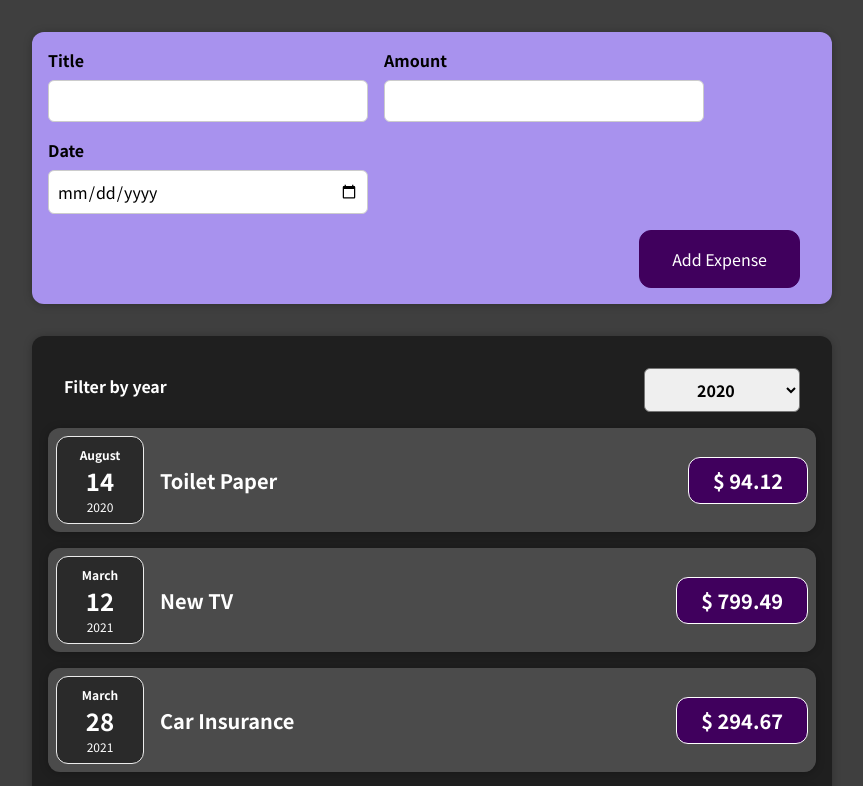
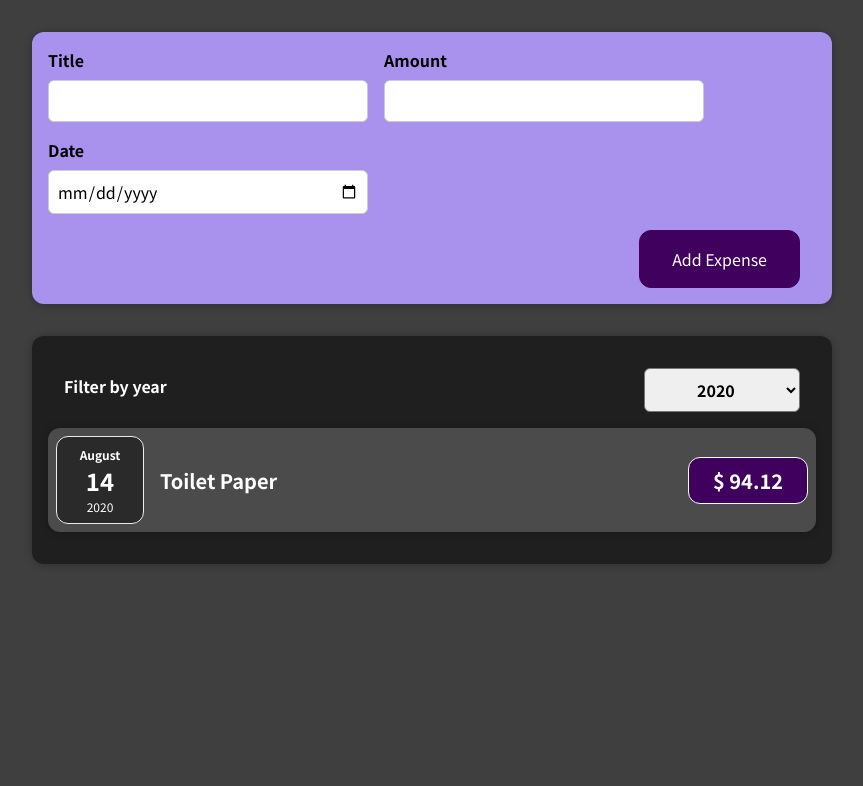
Before and after one commit to Daniel-Quinlan/React-Course-P1, a React (Create React App) app: page / in a window 1280 px wide. Shown: the top 786 px of the page, without its empty margins (208-1071 px from the left). Built offline with nearby package versions, Linux system fonts and the light colour scheme.

Commit message:
added year filter

```diff
--- a/src/components/Expenses/Expenses.js
+++ b/src/components/Expenses/Expenses.js
@@ -11,11 +11,15 @@ const Expenses = (props) => {
     newFilteredYear(year);
   };
 
+  const filteredExpenses = props.zeExpenses.filter((expense) => {
+    return expense.date.getFullYear().toString() === filteredYear;
+  });
+
   return (
     <div>
       <Card className="expenses">
         <ExpensesFilter selected={filteredYear} onAddFilter={filterHandler} />
-        {props.zeExpenses.map((expense) => (
+        {filteredExpenses.map((expense) => (
           <ExpenseItem
             key={expense.id}
             title={expense.title}
```
Also changed, not shown: 1 other file (tests, documents, lock files or other folders).
